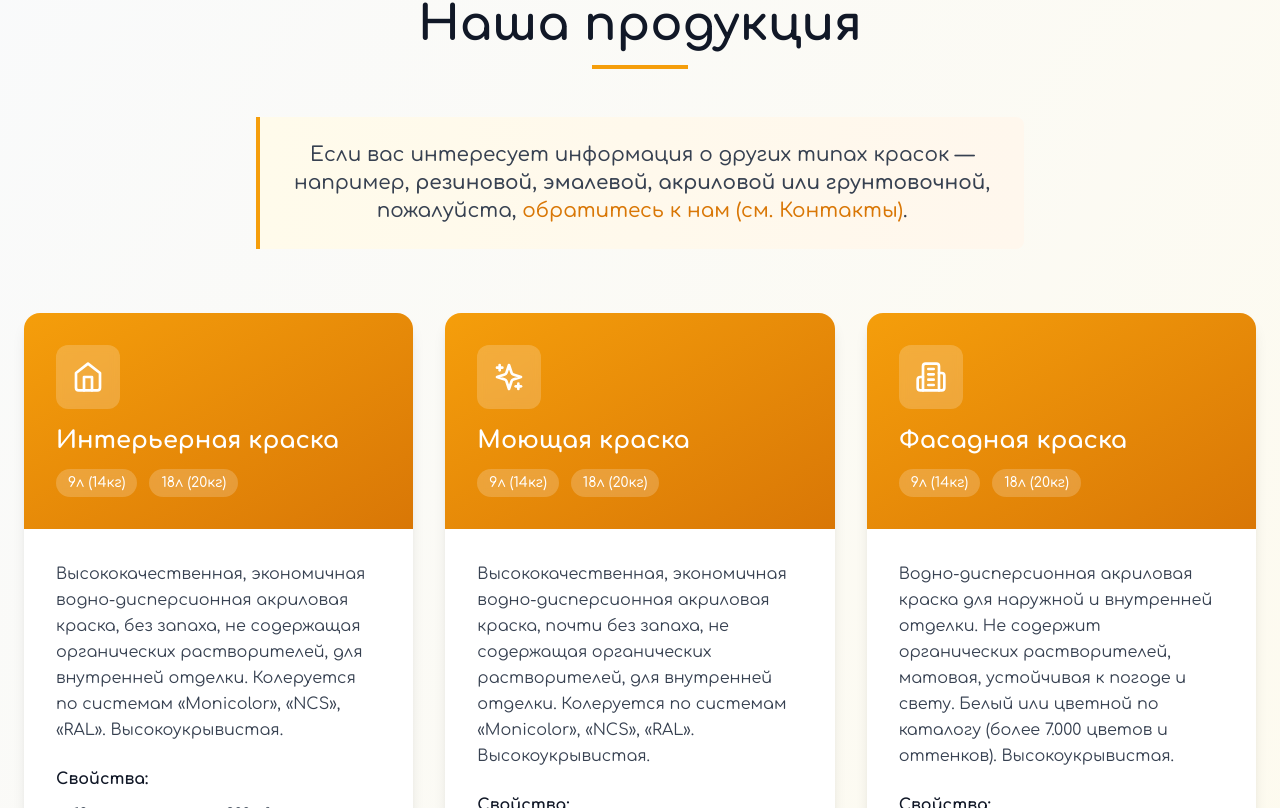
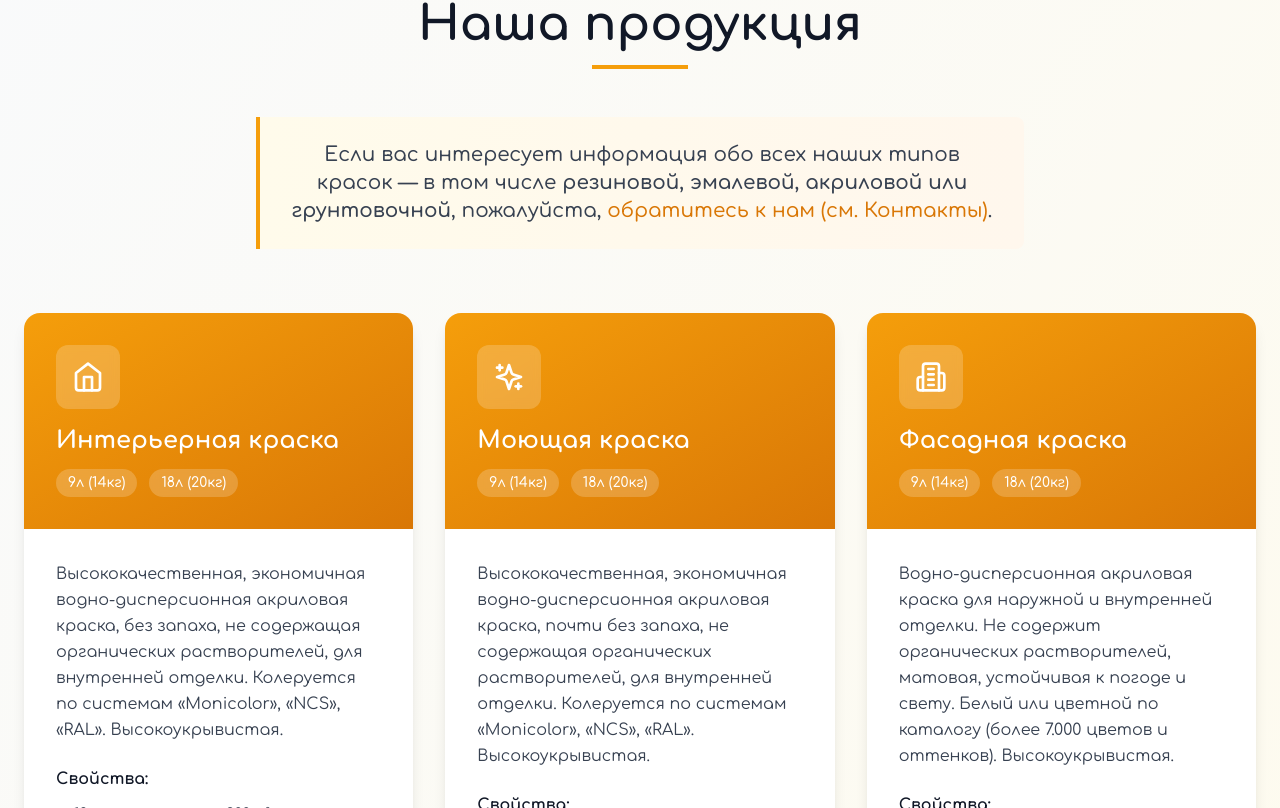
Before and after one commit to KhaidarovNurlan/REGAL-TOUCH, a React (Vite) app: page / in a window 1280 px wide. Shown: the part 1752-2560 px from the top of the page. Built offline with nearby package versions, Linux system fonts and the light colour scheme.

Commit message:
Fixed dome good stuff

```diff
--- a/src/App.tsx
+++ b/src/App.tsx
@@ -307,7 +307,7 @@ function App() {
               <div className="bg-gradient-to-r from-amber-50 to-orange-50 border-l-4 border-amber-500 p-6 rounded-r-lg">
                 <p className="text-xl text-gray-700 font-medium text-center">
                   <p className="text-xl text-gray-700 font-medium text-center">
-                    Если вас интересует информация о других типах красок — например,
+                    Если вас интересует информация обо всех наших типов красок — в том числе
                     <span className="font-semibold"> резиновой, эмалевой, акриловой или грунтовочной</span>,
                     пожалуйста, <a href="#contact" className="text-amber-600 hover:underline">обратитесь к нам (см. Контакты)</a>.
                   </p>
@@ -498,7 +498,7 @@ function App() {
 
               <div className="bg-white p-8 rounded-2xl shadow-lg">
                 <h3 className="text-2xl font-bold text-gray-900 mb-6">
-                  Напишите нам
+                  Напишите нам на Ватсап
                 </h3>
 
                 <form
```
